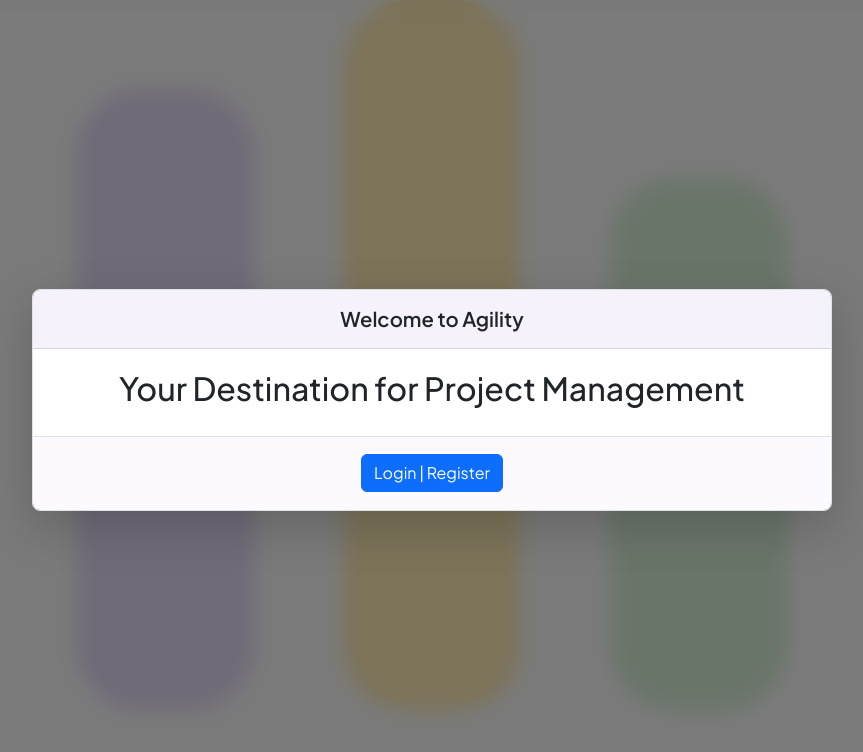
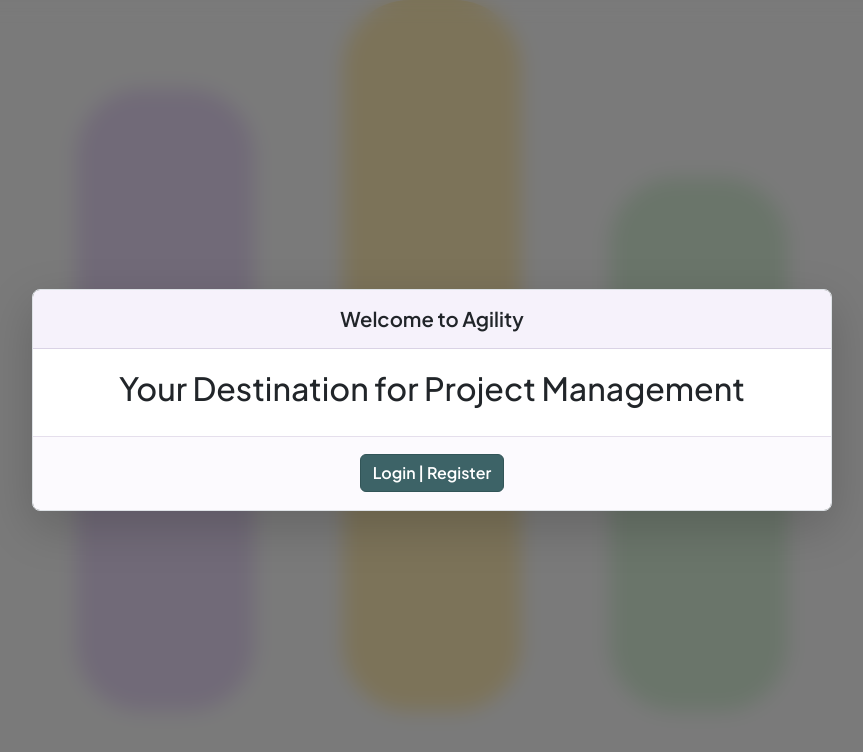
Before and after one commit to vasiliosnicholas/Agility, a React (Vite) app in the folder frontend/: page / in a window 1280 px wide. Shown: the top 752 px of the page, without its empty margins (208-1071 px from the left). Built offline with nearby package versions, Linux system fonts and the light colour scheme.

Commit message:
style FormWindow modal button

```diff
--- a/frontend/src/components/FormWindow.tsx
+++ b/frontend/src/components/FormWindow.tsx
@@ -62,7 +62,7 @@ const FormWindow: FormWindowComponent = ({
     }
     if (route) {
       if (window.location.href == route) window.location.reload();
-      else if (route) window.location.href = route;
+      else window.location.href = route;
     }
     if (data) {
       const { formName, formData } = data;
@@ -80,6 +80,7 @@ const FormWindow: FormWindowComponent = ({
         {...props}
         onClick={openWindow}
         aria-label={Forms.map(({ formName }) => formName).join()}
+        className="btn-action-approve"
       >
         {Forms.map(({ formName }) => formName).join(" | ")}
       </ModalButton>
```
